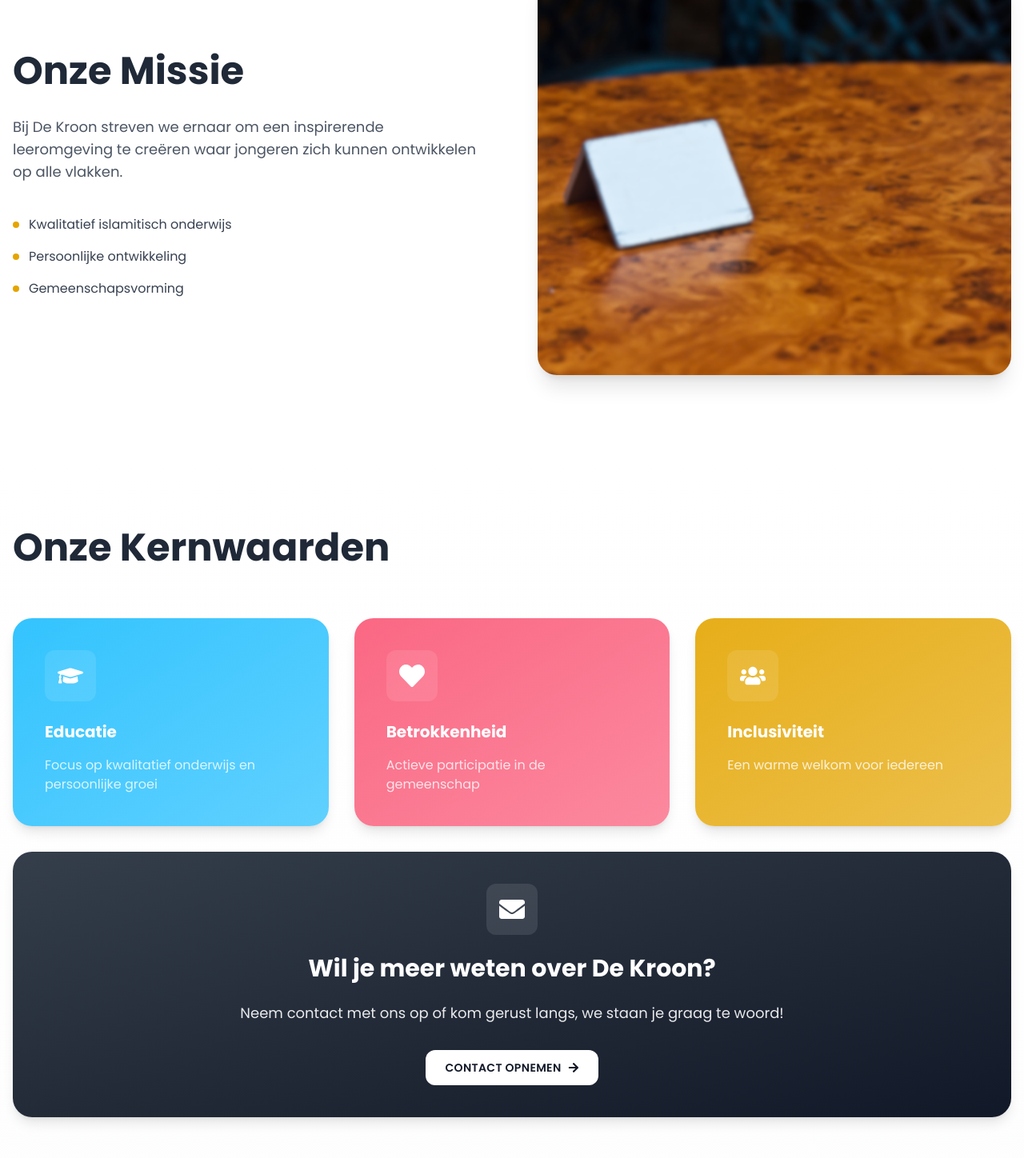
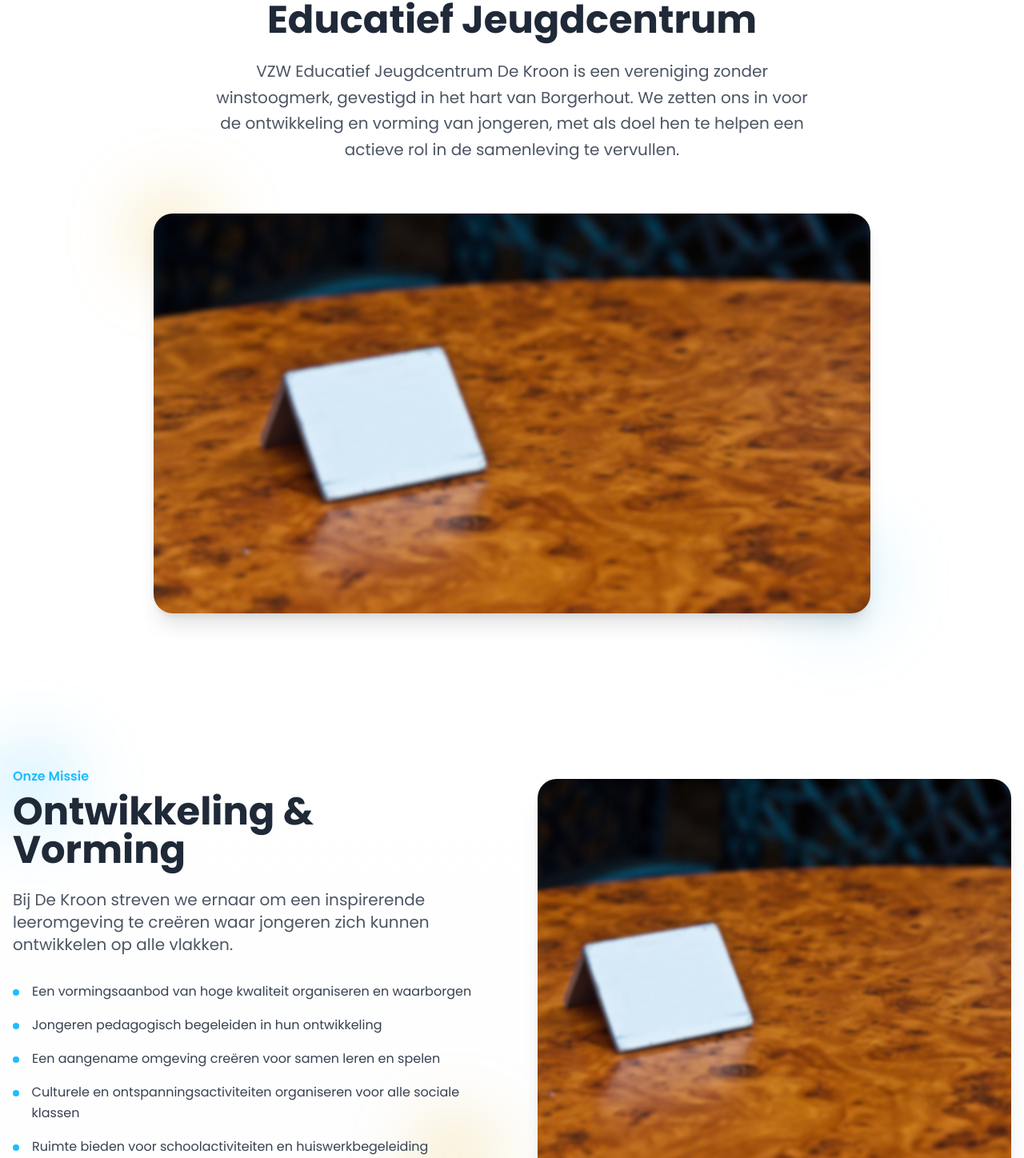
Before and after one commit to nabil-ziani/de-kroon, a Next.js app: page /over-ons in a window 1280 px wide. Shown: the part 499-1947 px from the top of the page at 80% size. Built offline with nearby package versions, Linux system fonts and the light colour scheme; no server answers; the database is empty.

Commit message:
fix build and add content for contact page

```diff
--- a/app/over-ons/page.tsx
+++ b/app/over-ons/page.tsx
@@ -25,39 +25,75 @@ export default function AboutPage() {
                 </div>
             </section>
 
+            {/* Introduction Section - Centered */}
+            <section className="py-24">
+                <div className="container mx-auto px-4">
+                    <div className="max-w-3xl mx-auto text-center mb-16">
+                        <span className="text-crown font-semibold mb-2 block">Sinds 2022</span>
+                        <h2 className="text-5xl font-bold text-gray-800 mb-6">
+                            Educatief Jeugdcentrum
+                        </h2>
+                        <p className="text-xl text-gray-600 leading-relaxed">
+                            VZW Educatief Jeugdcentrum De Kroon is een vereniging zonder winstoogmerk, gevestigd in het hart van Borgerhout. We zetten ons in voor de ontwikkeling en vorming van jongeren, met als doel hen te helpen een actieve rol in de samenleving te vervullen.
+                        </p>
+                    </div>
+                    <div className="max-w-4xl mx-auto relative">
+                        <div className="absolute -top-8 -left-8 w-32 h-32 bg-gradient-to-br from-crown/30 to-crown/0 rounded-full blur-2xl" />
+                        <div className="absolute -bottom-8 -right-8 w-32 h-32 bg-gradient-to-br from-boy/30 to-boy/0 rounded-full blur-2xl" />
+                        <div className="relative h-[500px] rounded-3xl overflow-hidden shadow-xl">
+                            <div className="absolute inset-0 bg-gradient-to-br from-crown/20 to-transparent" />
+                            <Image
+                                src="/images/placeholder.png"
+                                alt="De Kroon locatie"
+                                fill
+                                className="object-cover"
+                            />
+                        </div>
+                    </div>
+                </div>
+            </section>
+
             {/* Mission & Vision */}
-            <section className="py-24">
+            <section className="py-24 bg-gradient-to-b from-white to-gray-50/30">
                 <div className="container mx-auto px-4">
                     <div className="max-w-7xl mx-auto">
                         <div className="grid md:grid-cols-2 gap-16 items-center">
-                            <div>
-                                <h2 className="text-5xl font-bold text-gray-800 mb-8">
-                                    Onze Missie
-                                </h2>
-                                <p className="text-lg text-gray-600 mb-10">
-                                    Bij De Kroon streven we ernaar om een inspirerende leeromgeving te creëren
-                                    waar jongeren zich kunnen ontwikkelen op alle vlakken.
-                                </p>
-                                <div className="space-y-4">
-                                    {[
-                                        'Kwalitatief islamitisch onderwijs',
-                                        'Persoonlijke ontwikkeling',
-                                        'Gemeenschapsvorming',
-                                    ].map((item) => (
-                                        <div key={item} className="flex items-center gap-3">
-                                            <div className="w-2 h-2 rounded-full bg-crown" />
-                                            <p className="text-gray-700">{item}</p>
-                                        </div>
-                                    ))}
-                                </div>
-                            </div>
-                            <div className="relative h-[500px] rounded-3xl overflow-hidden shadow-xl">
+                            <div className="relative h-[500px] rounded-3xl overflow-hidden shadow-xl order-last">
+                                <div className="absolute inset-0 bg-gradient-to-br from-boy/20 to-transparent" />
                                 <Image
                                     src="/images/placeholder.png"
-                                    alt="Foto van een groep jongeren"
+                                    alt="Onze activiteiten"
                                     fill
                                     className="object-cover"
                                 />
+                            </div>
+                            <div className="relative">
+                                <div className="absolute -top-8 -left-8 w-32 h-32 bg-gradient-to-br from-boy/30 to-boy/0 rounded-full blur-2xl" />
+                                <div className="absolute -bottom-8 -right-8 w-32 h-32 bg-gradient-to-br from-crown/30 to-crown/0 rounded-full blur-2xl" />
+                                <div className="relative">
+                                    <span className="text-boy font-semibold mb-2 block">Onze Missie</span>
+                                    <h2 className="text-5xl font-bold text-gray-800 mb-6">
+                                        Ontwikkeling & Vorming
+                                    </h2>
+                                    <p className="text-xl text-gray-600 mb-8">
+                                        Bij De Kroon streven we ernaar om een inspirerende leeromgeving te creëren waar jongeren zich kunnen ontwikkelen op alle vlakken.
+                                    </p>
+                                    <div className="space-y-4">
+                                        {[
+                                            'Een vormingsaanbod van hoge kwaliteit organiseren en waarborgen',
+                                            'Jongeren pedagogisch begeleiden in hun ontwikkeling',
+                                            'Een aangename omgeving creëren voor samen leren en spelen',
+                                            'Culturele en ontspanningsactiviteiten organiseren voor alle sociale klassen',
+                                            'Ruimte bieden voor schoolactiviteiten en huiswerkbegeleiding',
+                                            'Samenwerken met lokale organisaties en instanties'
+                                        ].map((item) => (
+                                            <div key={item} className="flex items-start gap-4">
+                                                <div className="w-2 h-2 rounded-full bg-boy mt-2.5" />
+                                                <p className="text-gray-700 leading-relaxed">{item}</p>
+                                            </div>
+                                        ))}
+                                    </div>
+                                </div>
                             </div>
                         </div>
                     </div>
@@ -69,7 +105,7 @@ export default function AboutPage() {
                 <div className="container mx-auto px-4">
                     <div className="max-w-7xl mx-auto">
                         <h2 className="text-5xl font-bold text-gray-800 mb-16">
-                            Onze Kernwaarden
+                            Kernwaarden
                         </h2>
                         <div className="grid gap-8">
                             {/* Top row - 3 equal cards */}
@@ -77,20 +113,20 @@ export default function AboutPage() {
                                 {[
                                     {
                                         icon: FaGraduationCap,
-                                        title: 'Educatie',
-                                        description: 'Focus op kwalitatief onderwijs en persoonlijke groei',
+                                        title: 'Ontwikkeling',
+                                        description: 'Focus op educatieve vorming en persoonlijke groei',
                                         bgColor: 'from-boy/90 to-boy/70'
                                     },
                                     {
                                         icon: FaHeart,
-                                        title: 'Betrokkenheid',
-                                        description: 'Actieve participatie in de gemeenschap',
+                                        title: 'Respect',
+                                        description: 'Positief omgaan met diversiteit en gelijkwaardigheid',
                                         bgColor: 'from-girl/90 to-girl/70'
                                     },
                                     {
                                         icon: FaUsers,
-                                        title: 'Inclusiviteit',
-                                        description: 'Een warme welkom voor iedereen',
+                                        title: 'Samenwerking',
+                                        description: 'Verbinding tussen jongeren en de gemeenschap stimuleren',
                                         bgColor: 'from-crown/90 to-crown/70'
                                     }
                                 ].map((value) => (
@@ -111,7 +147,7 @@ export default function AboutPage() {
                             </div>
 
                             {/* Bottom row - Full width card */}
-                            <div className="bg-gradient-to-br from-gray-800/90 to-gray-900 p-10 rounded-3xl shadow-lg">
+                            <div className="bg-gradient-to-br from-gray-800/90 to-gray-900 p-10 rounded-3xl shadow-lg mt-8">
                                 <div className="flex flex-col items-center text-center">
                                     <div className="flex-shrink-0 w-16 h-16 bg-white/10 rounded-xl flex items-center justify-center mb-6">
                                         <FaEnvelope className="w-8 h-8 text-white" />
@@ -120,7 +156,8 @@ export default function AboutPage() {
                                         Wil je meer weten over De Kroon?
                                     </h2>
                                     <p className="text-lg text-white/90 mb-8 max-w-3xl">
-                                        Neem contact met ons op of kom gerust langs, we staan je graag te woord!
+                                        Bezoek ons op de Kroonstraat 72 in Borgerhout of neem contact met ons op.
+                                        Samen bouwen we aan een inspirerende toekomst voor jongeren.
                                     </p>
                                     <a
                                         href="/contact"
--- a/emails/enrollment-confirmation-email.tsx
+++ b/emails/enrollment-confirmation-email.tsx
@@ -49,7 +49,7 @@ export default function EnrollmentConfirmationEmail({ data }: EnrollmentConfirma
                                 <strong style={labelStyle}>Cursus:</strong> {data.courseName}
                             </Text>
                             <Text style={detailText}>
-                                <strong style={labelStyle}>Student:</strong> {data.studentName}
+                                <strong style={labelStyle}>Student:</strong> {data.childName}
                             </Text>
                             <Text style={detailText}>
                                 <strong style={labelStyle}>Geboortedatum:</strong> {new Date(data.birthDate).toLocaleDateString('nl-BE')}
```
